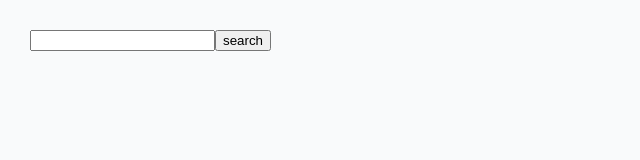
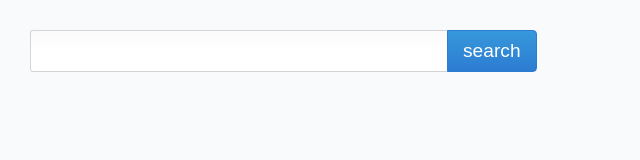
Before and after one commit to dev-drprasad/fetch-music, a React app: page / in a window 1280 px wide. Shown: the whole page, without its empty margins (0-640 px from the left). Built offline with nearby package versions, Linux system fonts and the light colour scheme.

Commit message:
:art: Style search bar

```diff
--- a/docker-compose.yml
+++ b/docker-compose.yml
@@ -5,7 +5,7 @@ services:
       context: .
       dockerfile: Dockerfile-backend
     ports:
-      - 5001:5001
+      - 5001:5000
 
   frontend:
     build:
--- a/requirements.txt
+++ b/requirements.txt
@@ -1,3 +1,5 @@
 flask
 requests
 flask-cors
+mutagen
+spotipy
--- a/src/css/style.css
+++ b/src/css/style.css
@@ -1,7 +1,51 @@
 body {
   background: #f9fafb;
-  font-family: Helvetica, Arial, sans-serif;
+  font-family: "lucida sans", sans-serif;
   font-size: 16px;
   margin: 0;
   padding: 30px;
 }
+
+form {
+  height: 40px;
+  line-height: 40px;
+}
+
+input[name="search"] {
+  width: 400px;
+  height: 30px;
+  font-size: 1.1em;
+  vertical-align: middle;
+  padding: 5px 10px;
+  color: #5b5b5b;
+  background-image: -webkit-linear-gradient(top, rgba(0, 0, 0, 0.02) 0%, rgba(255, 255, 255, 0.02) 50%);
+  -moz-border-radius: 4px 0 0 4px;
+  -webkit-border-radius: 4px 0 0 4px;
+  border-radius: 3px 0 0 3px;
+  border: 1px solid rgba(0, 0, 0, 0.16);
+}
+
+input[name="search"]:focus {
+  outline: 0;
+  border: 1px solid #328cca;
+}
+
+button {
+  height: 42px;
+  background-image: -webkit-linear-gradient(top, #3798db, #2c7cd2);
+  vertical-align: middle;
+  font-size: 1.2em;
+  color: #ffffff;
+  padding: 5px 15px;
+  margin-left: -5px;
+  -moz-border-radius: 0 4px 4px 0;
+  -webkit-border-radius: 0 4px 4px 0;
+  border-radius: 0 4px 4px 0;
+  border: 1px solid #2c7cd2;
+}
+
+/*
+1. http://www.vikaskbh.com/how-to-style-html-form-fields-using-css-3-linear-gradient-function/
+2. https://www.mageewp.com/style-your-wordpress-themes-comment-form.html
+3. https://stackoverflow.com/questions/3997983/how-to-vertically-align-2-different-sizes-of-text
+*/
--- a/src/js/app.js
+++ b/src/js/app.js
@@ -3,6 +3,7 @@ import { render } from 'react-dom';
 import { saveAs } from 'file-saver';
 
 import '../css/style.css';
+
 export default class App extends Component {
   constructor() {
     super();
```
Also changed, not shown: 1 other file.
